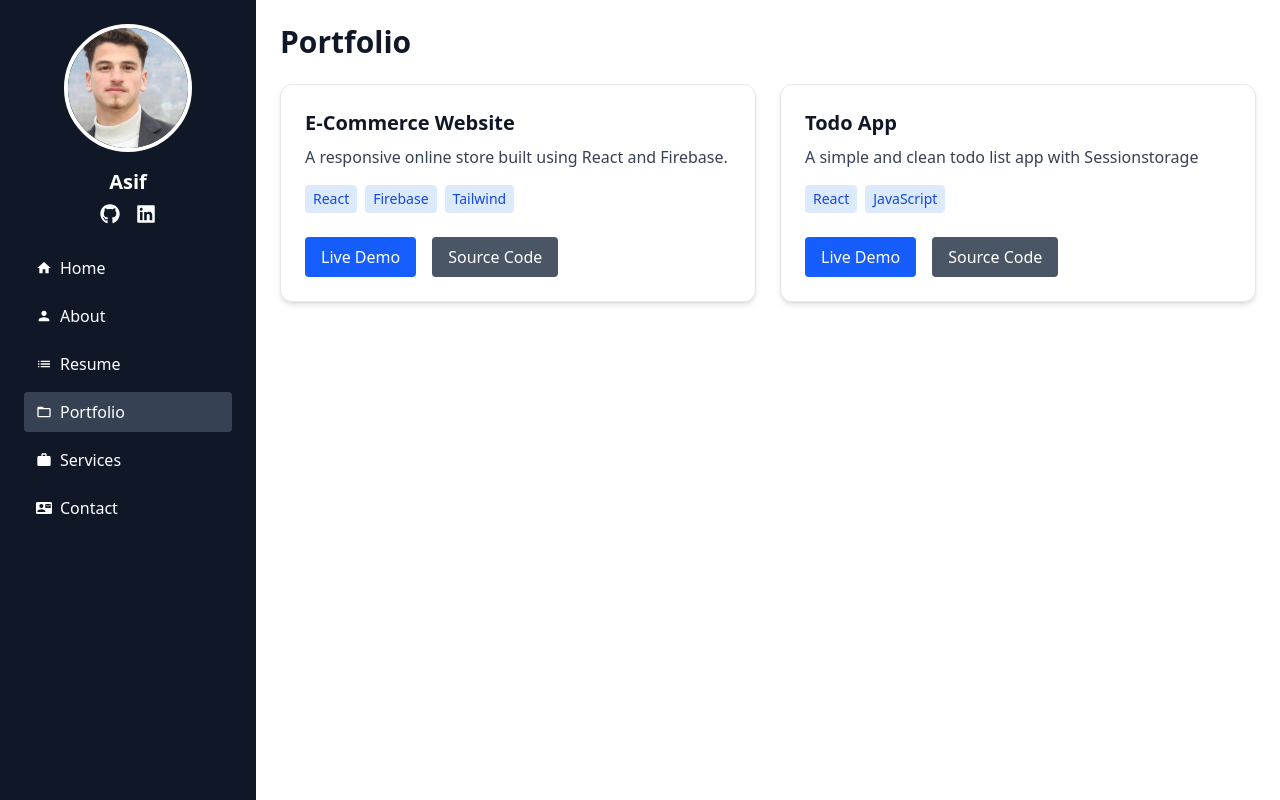
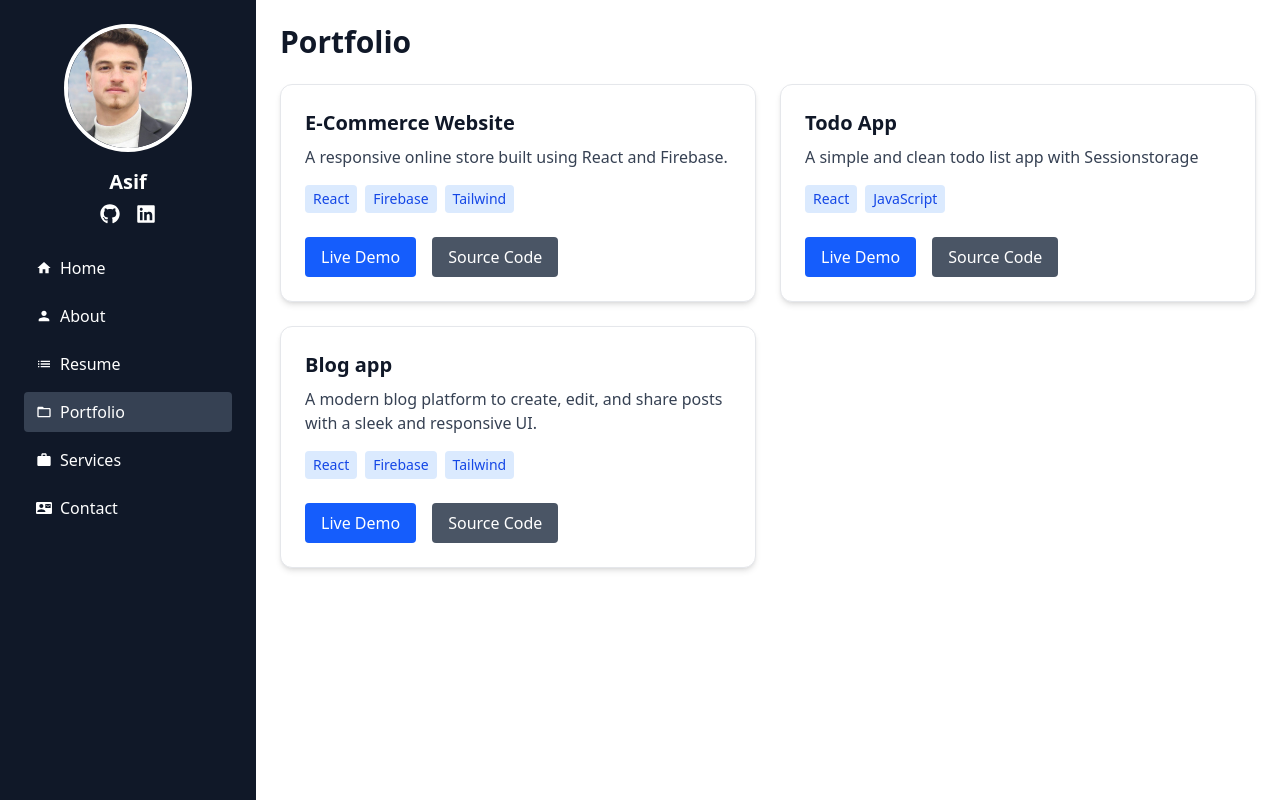
Before and after one commit to asif-web-dev/Portfolio, a React (Vite) app: page /portfolio in a window 1280 px wide. Built offline with nearby package versions, Linux system fonts and the light colour scheme.

Commit message:
added project

```diff
--- a/src/pages/Portfolio.jsx
+++ b/src/pages/Portfolio.jsx
@@ -15,6 +15,13 @@ const Portfolio = () => {
       liveLink: "https://todo-app-blue-five-22.vercel.app/",
       codeLink: "https://github.com/asif-web-dev/Todo-App",
     },
+    {
+      title : "Blog app",
+      description: "A modern blog platform to create, edit, and share posts with a sleek and responsive UI.",
+      tech: ["React","Firebase", "Tailwind"],
+      liveLink :"https://blog-app-alpha-flame.vercel.app/",
+      codeLink: "https://github.com/asif-web-dev/blog-app"
+    }
   ];
 
   return (
```
